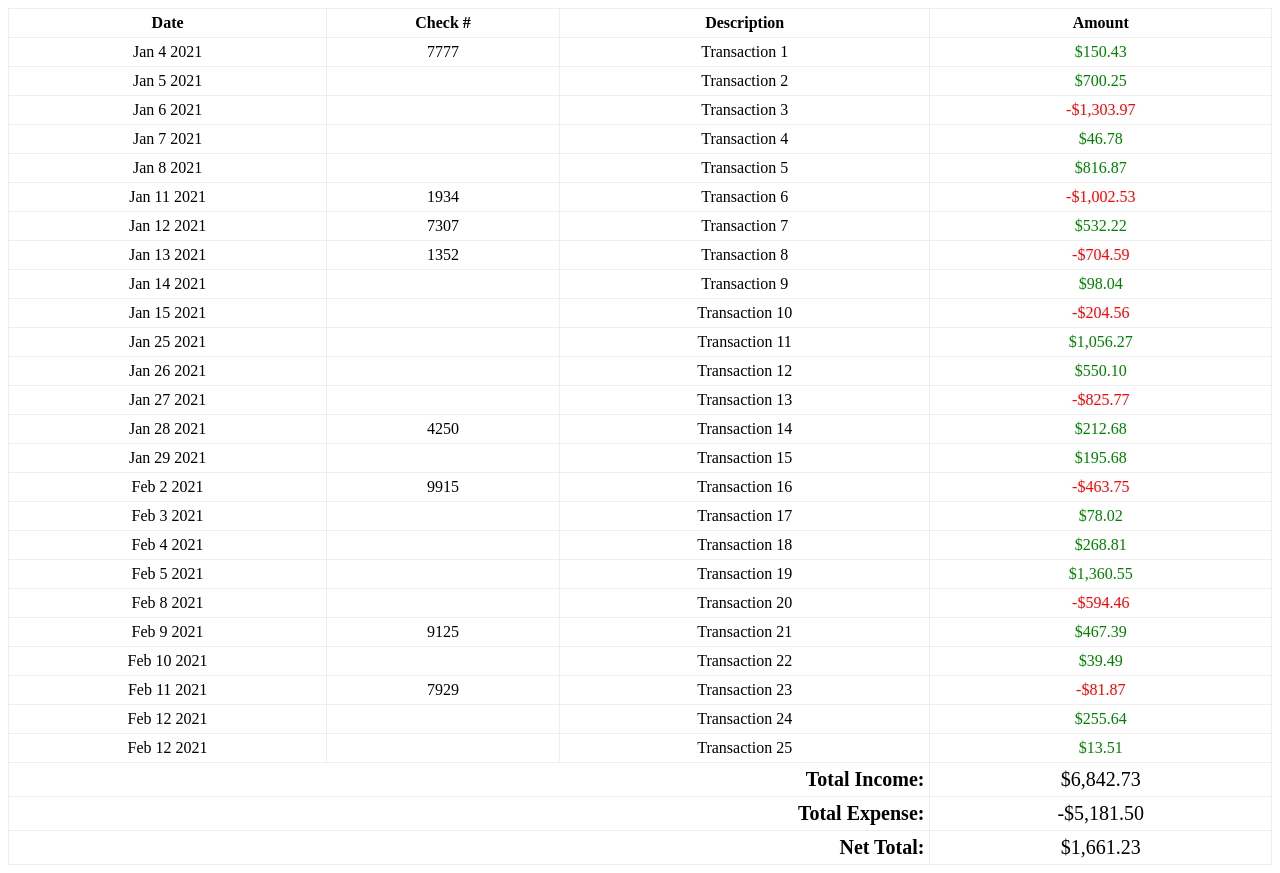
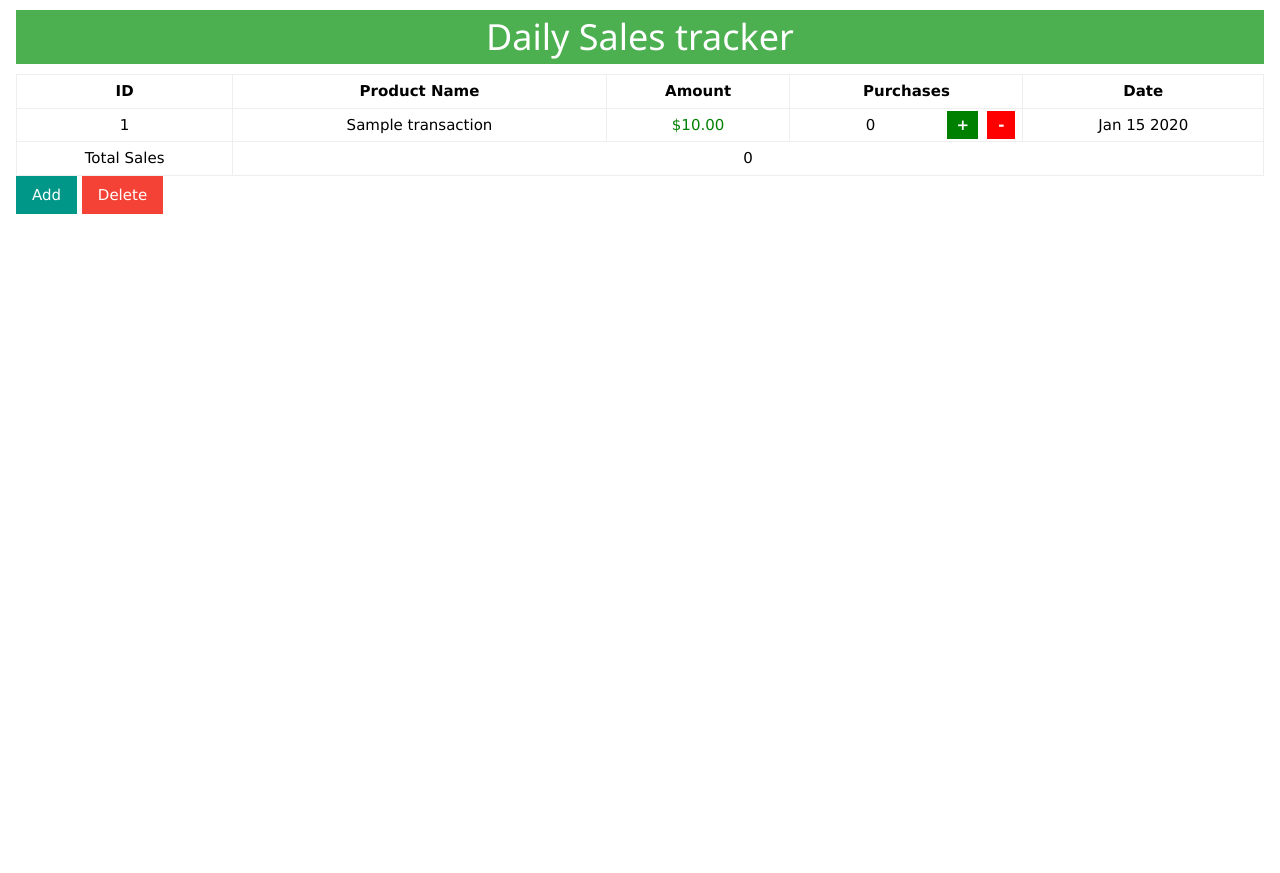
Before and after one commit to mufidmohammed/php_project, a PHP site: page / in a window 1280 px wide. After the commit the page ends 214 px from the top, so only its background shows below. Run offline with PHP 8.4, Linux system fonts and the light colour scheme; tables that the repository leaves empty or names only in its code hold one stand-in row (values such as "Sample post").

Commit message:
Modified project

```diff
--- a/app/App.php
+++ b/app/App.php
@@ -2,60 +2,31 @@
 
 declare(strict_types = 1);
 
-function getTransactionFiles(string $dirPath): array
+function getTransactions($conn): array
 {
-    $files = [];
-    foreach(scandir($dirPath) as $file) {
-        if (is_dir($file)) {
-            continue;
-        }
-        $files[] = $dirPath . $file;
+    $sql = "SELECT * FROM `transactions` WHERE 1";
+
+    $data = $conn -> query($sql);
+
+    $transaction = [];
+
+    while ($row = $data -> fetch_assoc())
+    {
+        $row['date'] = date('M j Y', strtotime($row['date']));
+
+        $row['price'] = (float) $row['price'];
+
+        $transaction[] = $row;
     }
 
-    return $files;
-}
-
-function getTransactions(string $fileName, ?callable $transactionHandler = null): array
-{
-    if(! file_exists($fileName)) {
-        trigger_error('File "' . $fileName . '" does not exist', E_USER_ERROR);
-    }
-
-    $file = fopen($fileName, 'r');
-
-    $transactions = [];
-
-    fgetcsv($file);
-
-    while ($transaction = fgetcsv($file)) {
-        $transactions[] = $transactionHandler($transaction);
-    }
-
-    fclose($file);
-
-    return $transactions;
-}
-
-function extractTransaction(array $transactionRow): array
-{
-    // Takes a transaction and format the output as needed
-    [$date, $checkNumber, $description, $amount] = $transactionRow;
-
-    $amount = (float) str_replace(['$', ','], '', $amount);
-
-    return [
-        'date'        => date('M j Y', strtotime($date)),
-        'checkNumber' => $checkNumber,
-        'description' => $description,
-        'amount'      => $amount,
-    ];
+    return $transaction;
 }
 
 function calculateTotals(array $transactions): array
 {
     $totals = ['net' => 0, 'income' => 0, 'expense' => 0];
     foreach($transactions as $transaction) {
-        $amount = $transaction['amount'];
+        $amount = $transaction["price"];
         if ($amount >= 0) {
             $totals['income'] += $amount;
         } else{
@@ -73,3 +44,12 @@ function formatDollarAmount(float $amount): string
     $isNegative = ($amount < 0) ? '-' : '';
     return $isNegative . '$' . number_format(abs($amount), 2);
 }
+
+function validate($data)
+{
+    $data = trim($data);
+    $data = stripslashes($data);
+    $data = htmlspecialchars($data);
+
+    return $data;
+}
--- /dev/null
+++ b/db_connect/connect.php
@@ -0,0 +1,13 @@
+<?php
+
+$servername = "localhost";
+$username   = 'mufid';
+$password   = 'developer42';
+$db         = 'my_database';
+
+$conn = new mysqli($servername, $username, $password, $db);
+
+if ($conn -> connect_error)
+{
+    die("Connection failed: " . $conn -> connect_error);
+}
--- a/public/index.php
+++ b/public/index.php
@@ -5,21 +5,16 @@ declare(strict_types = 1);
 $root = dirname(__DIR__) . DIRECTORY_SEPARATOR;
 
 define('APP_PATH', $root . 'app' . DIRECTORY_SEPARATOR);
-define('FILES_PATH', $root . 'transaction_files' . DIRECTORY_SEPARATOR);
 define('VIEWS_PATH', $root . 'views' . DIRECTORY_SEPARATOR);
+define('DB_PATH', $root . 'db_connect' . DIRECTORY_SEPARATOR);
 
-/* YOUR CODE (Instructions in README.md) */
-
+require DB_PATH . 'connect.php';
 require APP_PATH . 'App.php';
 
-$transactionFiles = getTransactionFiles(FILES_PATH);
-
-$transactions = [];
-
-foreach($transactionFiles as $file) {
-    $transactions = array_merge($transactions, getTransactions($file, 'extractTransaction'));
-}
+$transactions = getTransactions($conn);
 
 $totals = calculateTotals($transactions);
 
 require VIEWS_PATH . 'transactions.php';
+
+$conn -> close();
--- /dev/null
+++ b/scripts/script.js
@@ -0,0 +1,41 @@
+
+var prices = document.getElementsByClassName("prices");
+var purchases = document.getElementsByClassName("purchases");
+
+
+function calculateTotalSales() {
+    var totalSales = document.getElementById("totalSales");
+    var total = 0;
+
+    for(var i = 0; i < prices.length; ++i) {
+        var amount = prices[i].innerHTML;
+        var count = purchases[i].innerHTML;
+
+        total += formatAmount(amount) * parseInt(count);
+    }
+    totalSales.innerHTML =  '$' + total;
+    totalSales.style.color = "green";
+}
+
+function formatAmount(amount)
+{
+    var result = amount.replace('$', '').replace(',', '');
+
+    return parseFloat(result);
+}
+
+function increment(id) {
+    var value = document.getElementById(id);
+    value.innerHTML = parseInt(value.innerHTML) + 1;
+
+    calculateTotalSales();
+}
+
+function decrement(id) {
+    var value = document.getElementById(id);
+    if (value.innerHTML > 0) {
+        value.innerHTML -= 1;
+    }
+
+    calculateTotalSales();
+}
--- /dev/null
+++ b/static/style.css
@@ -0,0 +1,43 @@
+table {
+    width: 100%;
+    border-collapse: collapse;
+    text-align: center;
+}
+
+table tr th, table tr td {
+    padding: 5px;
+    border: 1px #eee solid;
+}
+
+tfoot tr th, tfoot tr td {
+    font-size: 20px;
+}
+
+tfoot tr th {
+    text-align: right;
+}
+
+.modifier {
+    display: inline-block;
+    float: right;
+    color: #fff;
+    font-weight: bold;
+}
+
+.increment-btn {
+    margin: 5px 2px;
+    padding: 4px 8px;
+    background-color: green;
+    border: 1px groove green;
+}
+
+.increment-btn, .decrement-btn:hover {
+    cursor: pointer;
+}
+
+.decrement-btn {
+    margin: 5px 2px;
+    padding: 4px 10px;
+    background-color: red;
+    border: 1px groove red;
+}
--- a/transaction_files/sample_1.csv
+++ /dev/null
@@ -1,26 +0,0 @@
-Date,Check #,Description,Amount
-01/04/2021,7777,Transaction 1,"$150.43"
-01/05/2021,,Transaction 2,"$700.25"
-01/06/2021,,Transaction 3,"-$1,303.97"
-01/07/2021,,Transaction 4,"$46.78"
-01/08/2021,,Transaction 5,"$816.87"
-01/11/2021,1934,Transaction 6,"-$1,002.53"
-01/12/2021,7307,Transaction 7,"$532.22"
-01/13/2021,1352,Transaction 8,"-$704.59"
-01/14/2021,,Transaction 9,"$98.04"
-01/15/2021,,Transaction 10,"-$204.56"
-01/25/2021,,Transaction 11,"$1,056.27"
-01/26/2021,,Transaction 12,"$550.10"
-01/27/2021,,Transaction 13,"-$825.77"
-01/28/2021,4250,Transaction 14,"$212.68"
-01/29/2021,,Transaction 15,"$195.68"
-02/02/2021,9915,Transaction 16,"-$463.75"
-02/03/2021,,Transaction 17,"$78.02"
-02/04/2021,,Transaction 18,"$268.81"
-02/05/2021,,Transaction 19,"$1,360.55"
-02/08/2021,,Transaction 20,"-$594.46"
-02/09/2021,9125,Transaction 21,"$467.39"
-02/10/2021,,Transaction 22,"$39.49"
-02/11/2021,7929,Transaction 23,"-$81.87"
-02/12/2021,,Transaction 24,"$255.64"
-02/12/2021,,Transaction 25,"$13.51"
--- a/views/transactions.php
+++ b/views/transactions.php
@@ -1,70 +1,98 @@
 <!DOCTYPE html>
 <html>
     <head>
+        <meta charset="UTF-8">
+        <meta http-equiv="Content-Type" content="text/html; charset=UTF-8">
         <title>Transactions</title>
-        <style>
-            table {
-                width: 100%;
-                border-collapse: collapse;
-                text-align: center;
-            }
-
-            table tr th, table tr td {
-                padding: 5px;
-                border: 1px #eee solid;
-            }
-
-            tfoot tr th, tfoot tr td {
-                font-size: 20px;
-            }
-
-            tfoot tr th {
-                text-align: right;
-            }
-        </style>
+        <meta name="viewport" content="width=device-width, initial-scale=1">
+        <link rel="stylesheet" href="../templates/w3.css">
+        <link rel="stylesheet" href="../static/style.css">
+        <script src="../scripts/script.js"></script>
     </head>
     <body>
+        <div class="w3-container">
+            <h1 class="w3-green w3-center">Daily Sales tracker</h1>
             <table>
                 <thead>
                     <tr>
+                        <th>ID</th>
+                        <th>Product Name</th>
+                        <th>Amount</th>
+                        <th>Purchases</th>
                         <th>Date</th>
-                    <th>Check #</th>
-                    <th>Description</th>
-                    <th>Amount</th>
                     </tr>
                 </thead>
                 <tbody>
                     <?php foreach($transactions as $transaction): ?>
+                    <?php $id = $transaction['id']; ?>
                         <tr>
+                            <td><?= $id; ?></td>
+                            <td><?= $transaction['product_name'] ?></td>
+                            <td>
+                                <span class="prices" style="color: green">
+                                    <?= formatDollarAmount($transaction['price']); ?>
+                                </span>
+                            </td>
+                            <td>
+                                <span class="purchases" id=<?= $id; ?> >0</span>
+                                <div class="modifier">
+                                    <span class="increment-btn" onclick=increment(<?= $id; ?>)>+</span>
+                                    <span class="decrement-btn" onclick=decrement(<?= $id; ?>)>-</span>
+                                </div>
+                            </td>
                             <td><?= $transaction['date']; ?></td>
-                        <td><?= $transaction['checkNumber']; ?></td>
-                        <td><?= $transaction['description']; ?></td>
-                        <td>
-                            <?php if($transaction['amount'] > 0): ?>
-                                <span style="color: green"><?= formatDollarAmount($transaction['amount']); ?></span>
-                            <?php elseif($transaction['amount'] < 0): ?>
-                                <span style="color: red"><?= formatDollarAmount($transaction['amount']); ?></span>
-                            <?php else: ?>
-                                <?php formatDollarAmount($transaction['amount']); ?>
-                            <?php endif ?>
-                        </td>
                         </tr>
                     <?php endforeach ?>
+                    <tr>
+                        <td>Total Sales</td>
+                        <td id="totalSales" colspan="4">0</td>
+                    </tr>
                 </tbody>
-            <tfoot>
-                <tr>
-                    <th colspan="3">Total Income:</th>
-                    <td><?= formatDollarAmount($totals['income']); ?></td>
-                </tr>
-                <tr>
-                    <th colspan="3">Total Expense:</th>
-                    <td><?= formatDollarAmount($totals['expense']); ?></td>
-                </tr>
-                <tr>
-                    <th colspan="3">Net Total:</th>
-                    <td><?= formatDollarAmount($totals['net']); ?></td>
-                </tr>
-            </tfoot>
             </table>
+            <button class="w3-button w3-teal" onclick="document.getElementById('add').style.display='inline-block'">Add</button>
+            <div id="add" class="w3-modal">
+                <div class="w3-modal-content">
+                    <header class="w3container w3-teal">
+                        <span onclick="document.getElementById('add').style.display='none'" class="w3-button w3-display-topright">&times</span>
+                        <h2 class="w3-teal w3-padding">Add Product</h2>
+                    </header>
+                    <div class="w3-container">
+                        <form action="../app/add.php" method="POST">
+                            <div class="w3-padding-small">
+                                <label>Product Name</label>
+                                <input type="text" name="product_name" value="" required />
+                            </div>
+                            <div class="w3-padding-small">
+                                <label style="margin-right:70px">Price</label>
+                                <input type="number" name="price" step=".01" value="" required />
+                            </div>
+                            <div class="w3-margin">
+                                <input type="submit" name="Add" value="submit">
+                            </div>
+                        </form>
+                    </div>
+                </div>
+            </div>
+            <button class="w3-button w3-red" onclick="document.getElementById('delete').style.display='inline-block'">Delete</button>
+            <div id="delete" class="w3-modal">
+                <div class="w3-modal-content">
+                    <header class="w3container w3-teal">
+                        <span onclick="document.getElementById('delete').style.display='none'" class="w3-button w3-display-topright">&times</span>
+                        <h2 class="w3-red w3-padding">Delete</h2>
+                    </header>
+                    <div class="w3-container">
+                        <form action="../app/delete.php" method="POST">
+                            <div class="w3-padding-small">
+                                <label style="margin-right:70px">Enter product ID: </label>
+                                <input type="number" name="id" value="" required />
+                            </div>
+                            <div class="w3-button">
+                                <input type="submit" name="delete" value="delete">
+                            </div>
+                        </form>
+                    </div>
+                </div>
+            </div>
+        </div>
     </body>
 </html>
```
Also changed, not shown: app/add.php (added, +19 -0 lines), app/delete.php (added, +18 -0 lines), README.md (deleted), result.png (deleted), templates/w3.css (added), 1 other file. Lines whose indentation alone changed are shown as unchanged.
